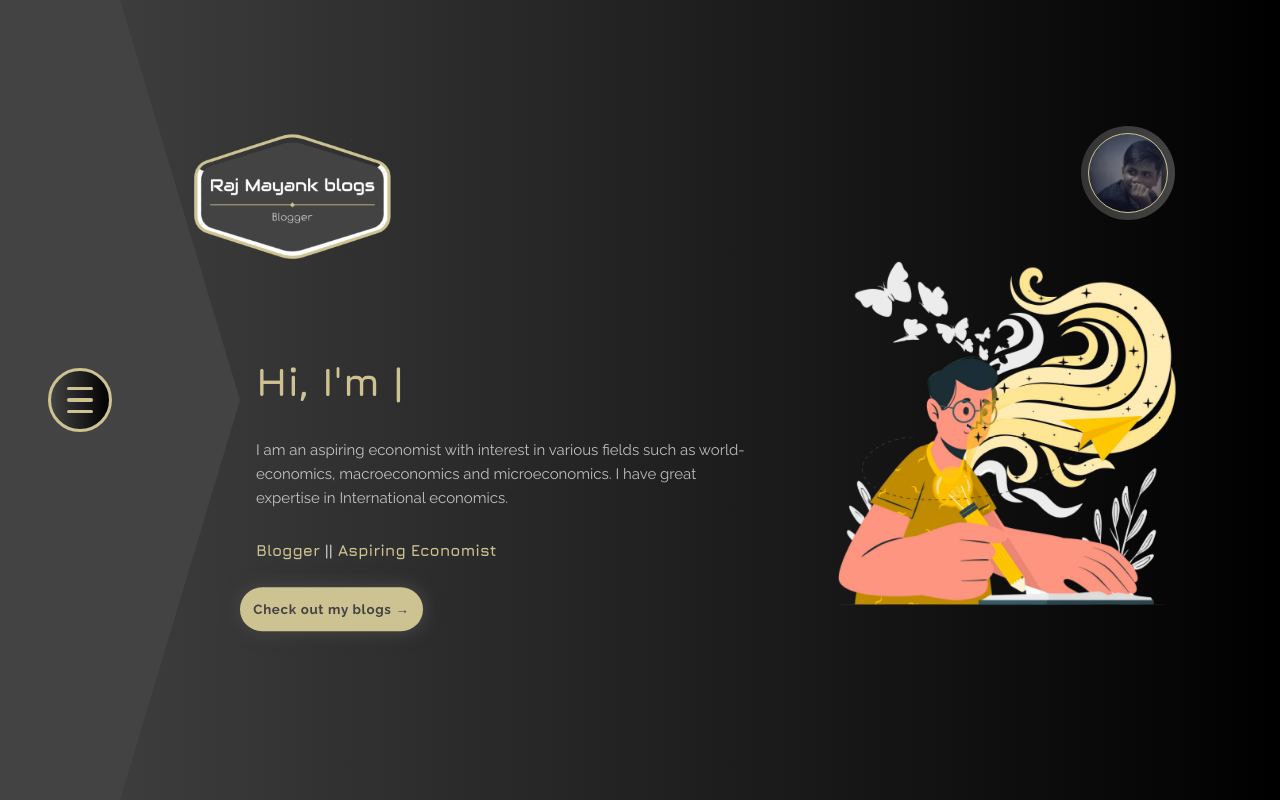
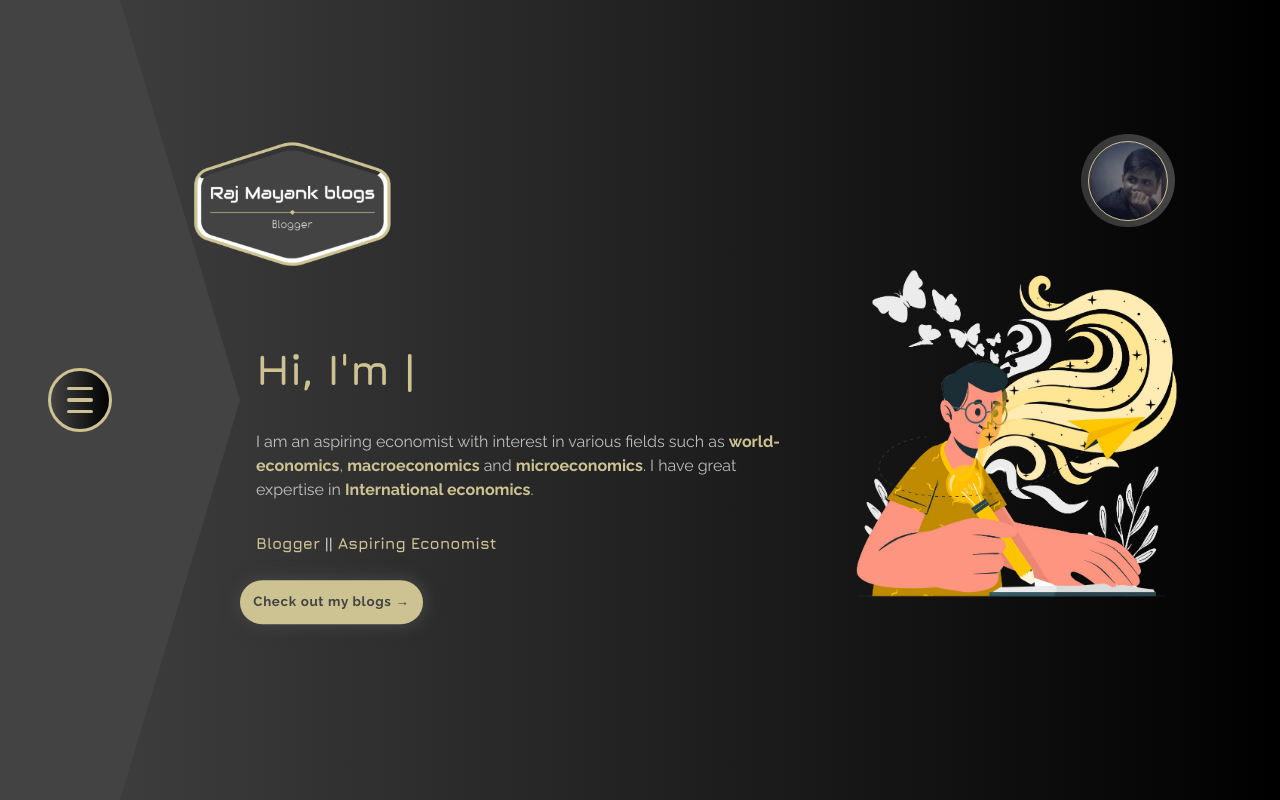
Before and after one commit to hrk-berserker27/Raj-mayank-blogs, a Next.js app: page / in a window 1280 px wide. Built offline with nearby package versions, Linux system fonts and the light colour scheme.

Commit message:
Fixed all issues with design

```diff
--- a/components/Navbar.js
+++ b/components/Navbar.js
@@ -82,9 +82,10 @@ function Navbar() {
               </h1>
             </header>
             <p>
-              I am an aspiring economist with interest in various fields such as
-              world-economics, macroeconomics and microeconomics. I have great
-              expertise in International economics.
+              I am an aspiring economist with interest in various fields such as{" "}
+              <span>world-economics</span>, <span>macroeconomics</span> and{" "}
+              <span>microeconomics</span>. I have great expertise in{" "}
+              <span>International economics</span>.
             </p>
           </div>
           <p className={styles.description}>
--- a/styles/Navbar.module.css
+++ b/styles/Navbar.module.css
@@ -26,6 +26,7 @@
     width: 100%;
     display: flex;
     flex-direction: column;
+    justify-content: center;
     align-items: center;
     position: relative;
     padding-left: 0;
@@ -103,17 +104,17 @@
 }
 
 .intro {
-    padding: 3em;
-    padding-top: 2em;
+    padding-top: 0.5em;
     padding-bottom: 0em;
+    padding-left: 3em;
     border-radius: 1.5em;
     border-top-left-radius: 0em;
     max-width: 75ch;
 }
 
 .intro h1 {
-    font-size: 2.5rem;
-    color: #CDC392;
+    font-size: 2.7rem;
+    color: var(--color-2);
     font-family: "Jura";
     font-weight: 700;
     position: relative;
@@ -123,10 +124,15 @@
 
 
 .intro p {
-    color: rgba(255, 255, 255, 0.7);
+    color: var(--color-3);
     font-family: "Raleway";
-    font-size: 15px;
+    font-size: 16px;
     line-height: 1.5rem;
+}
+
+.intro p span {
+    font-weight: 700;
+    color: var(--color-2);
 }
 
 .linkContainer {
```
